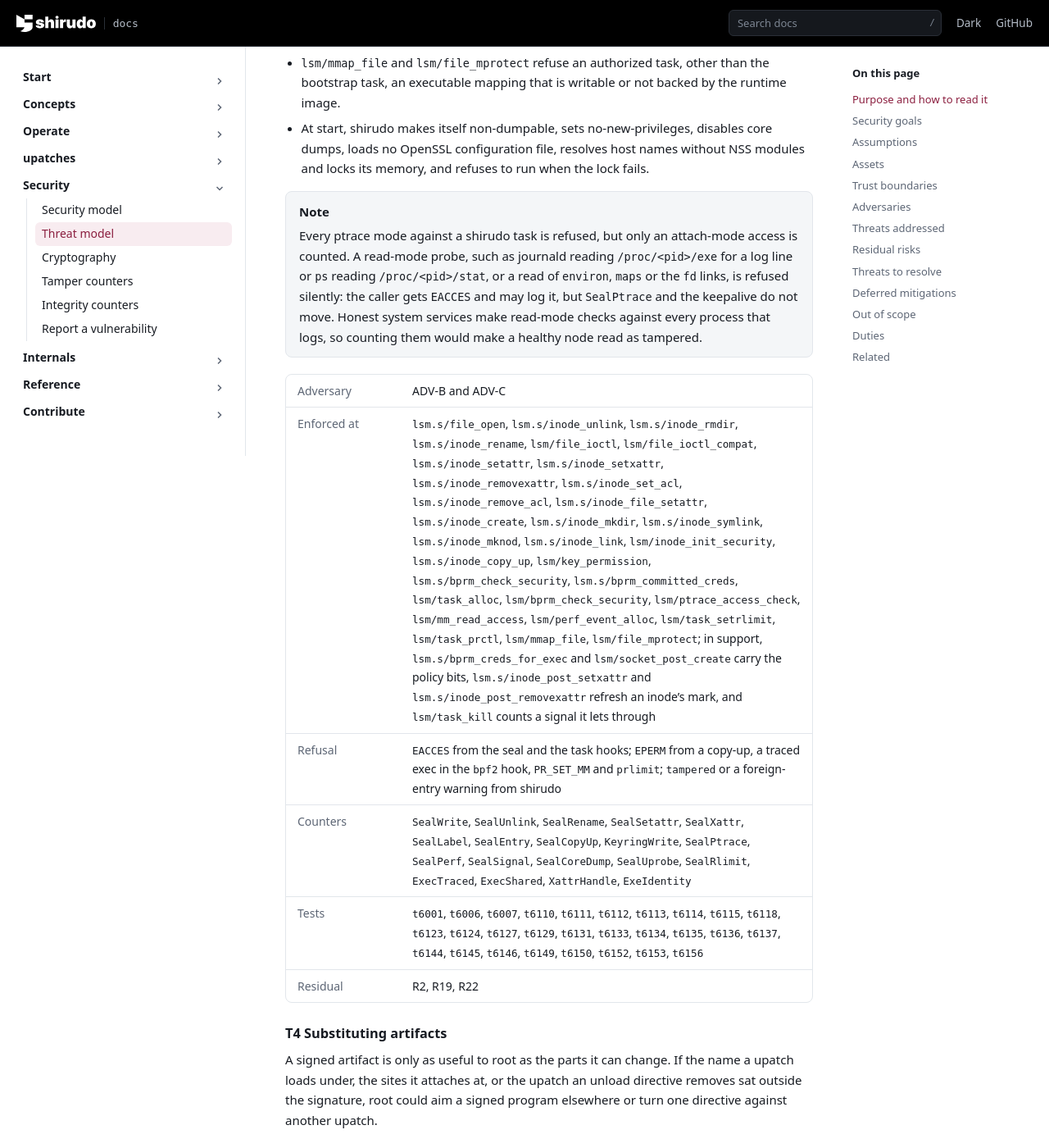
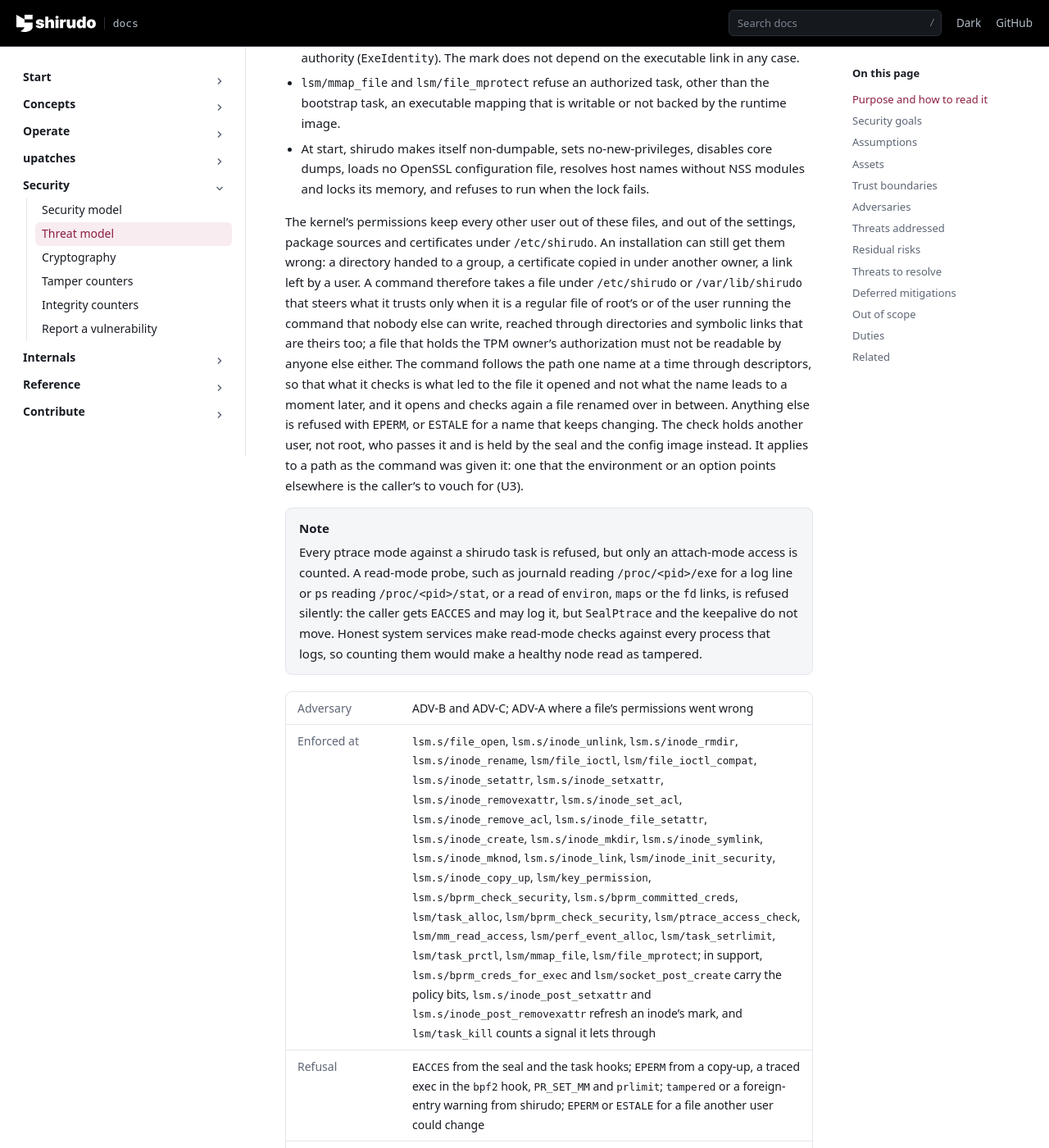
Before and after one commit to AliBashaSY/shirudo, a Sphinx documentation site: the page built from Documentation/security/threat-model.rst, in a window 1280 px wide and 1400 px high, scrolled down 18838 px. Shown: the whole window at 82% size. Built offline with Sphinx 7.4.7, drawn with Linux system fonts in a browser that asks for light colours; pages that are not in the unit, such as notebooks, are missing from menus; some of the changed text lies outside the part shown.

Commit message:
docs: name the check of files another user could change in the threat model
The commands take a file under /etc/shirudo or /var/lib/shirudo that
steers what they trust, the settings, a package source, a certificate,
the TLS CA file, only when nobody but root or the caller can change it
or anything on the path to it. The configuration page says what is
refused and the troubleshooting page gives the messages, but no threat
names the check: the threat model has unprivileged code as constrained
by the kernel, with nothing of shirudo's added.

Say in T3 what the check is for, a file or a directory that an
installation left to another user, and where it ends. Root passes it
and is held by the seal and the config image. A path the environment or
an option points outside the two directories is not checked, which U3
has. The facts of T3 gain the adversary, the refusal and t7114.

Signed-off-by: Daniel Borkmann <daniel@iogearbox.net>

```diff
--- a/Documentation/security/threat-model.rst
+++ b/Documentation/security/threat-model.rst
@@ -467,7 +467,9 @@ Adversaries
 ADV-A, unprivileged local code
    Constrained by the kernel. shirudo adds nothing it needs, but every
    caller reaches ``lsm/bpf`` before the kernel checks capabilities, so
-   unprivileged code can move the ``bpf()`` tamper counters (T10).
+   unprivileged code can move the ``bpf()`` tamper counters (T10). Where
+   an installation left a file or a directory of shirudo's to another
+   user, the commands refuse the file (T3).
 
 ADV-B, root on the target without the signing key
    The main adversary: a compromised administrator account, a container
@@ -904,6 +906,25 @@ An authorized process is protected against being taken over:
   host names without NSS modules and locks its memory, and refuses to
   run when the lock fails.
 
+The kernel's permissions keep every other user out of these files, and
+out of the settings, package sources and certificates under
+``/etc/shirudo``. An installation can still get them wrong: a directory
+handed to a group, a certificate copied in under another owner, a link
+left by a user. A command therefore takes a file under ``/etc/shirudo``
+or ``/var/lib/shirudo`` that steers what it trusts only when it is a
+regular file of root's or of the user running the command that nobody
+else can write, reached through directories and symbolic links that are
+theirs too; a file that holds the TPM owner's authorization must not be
+readable by anyone else either. The command follows the path one name
+at a time through descriptors, so that what it checks is what led to
+the file it opened and not what the name leads to a moment later, and
+it opens and checks again a file renamed over in between. Anything else
+is refused with ``EPERM``, or ``ESTALE`` for a name that keeps
+changing. The check holds another user, not root, who passes it and is
+held by the seal and the config image instead. It applies to a path as
+the command was given it: one that the environment or an option points
+elsewhere is the caller's to vouch for (U3).
+
 .. note::
 
    Every ptrace mode against a shirudo task is refused, but only an
@@ -917,7 +938,7 @@ An authorized process is protected against being taken over:
 
 .. rst-class:: facts
 
-:Adversary: ADV-B and ADV-C
+:Adversary: ADV-B and ADV-C; ADV-A where a file's permissions went wrong
 :Enforced at: ``lsm.s/file_open``, ``lsm.s/inode_unlink``,
    ``lsm.s/inode_rmdir``, ``lsm.s/inode_rename``, ``lsm/file_ioctl``,
    ``lsm/file_ioctl_compat``,
@@ -940,7 +961,8 @@ An authorized process is protected against being taken over:
 :Refusal: ``EACCES`` from the seal and the task hooks; ``EPERM`` from a
    copy-up, a traced exec in the ``bpf2`` hook, ``PR_SET_MM`` and
    ``prlimit``;
-   ``tampered`` or a foreign-entry warning from shirudo
+   ``tampered`` or a foreign-entry warning from shirudo; ``EPERM`` or
+   ``ESTALE`` for a file another user could change
 :Counters: ``SealWrite``, ``SealUnlink``, ``SealRename``,
    ``SealSetattr``, ``SealXattr``, ``SealLabel``, ``SealEntry``,
    ``SealCopyUp``, ``KeyringWrite``, ``SealPtrace``, ``SealPerf``,
```
Also changed, not shown: other parts of Documentation/security/threat-model.rst (+1 -1 lines).
